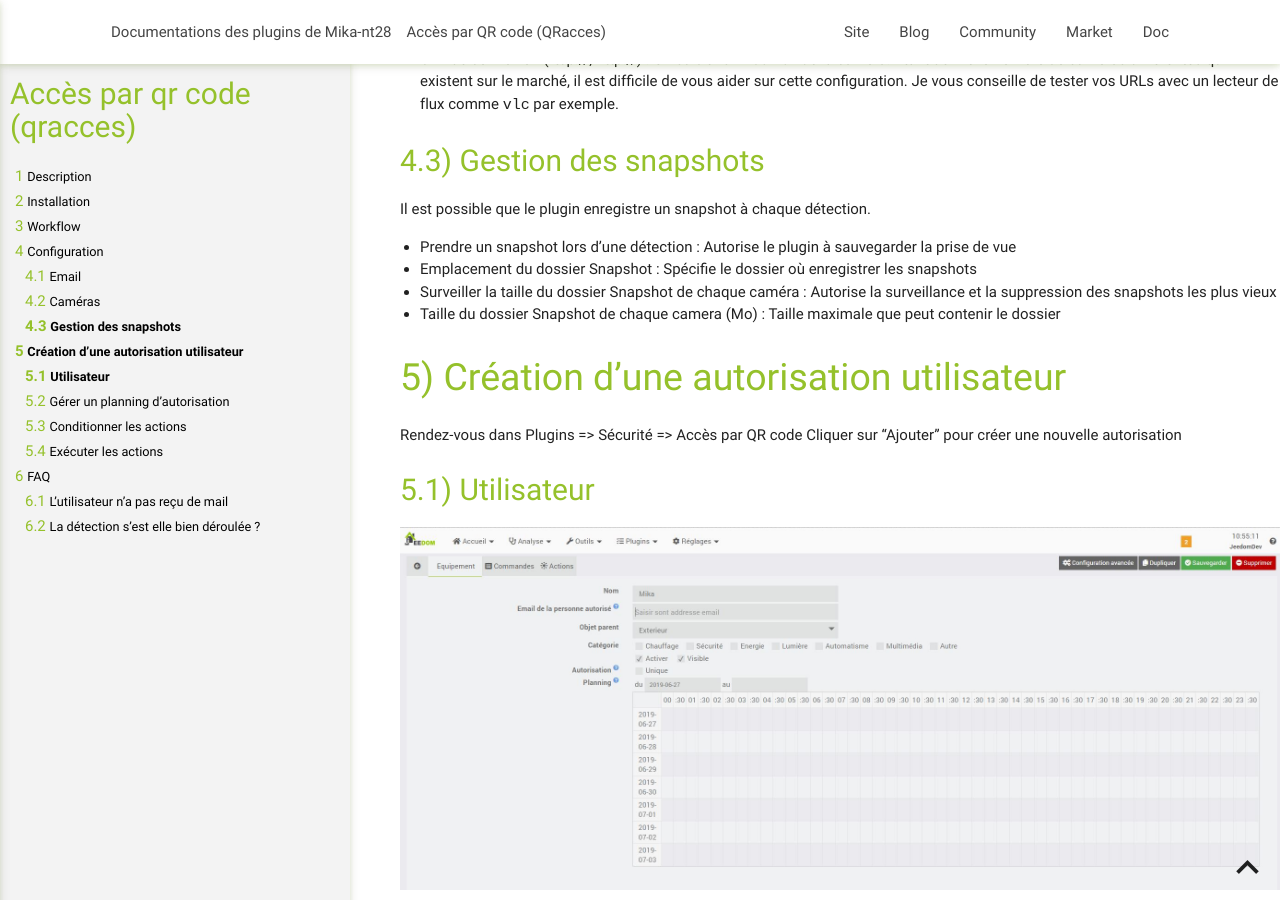
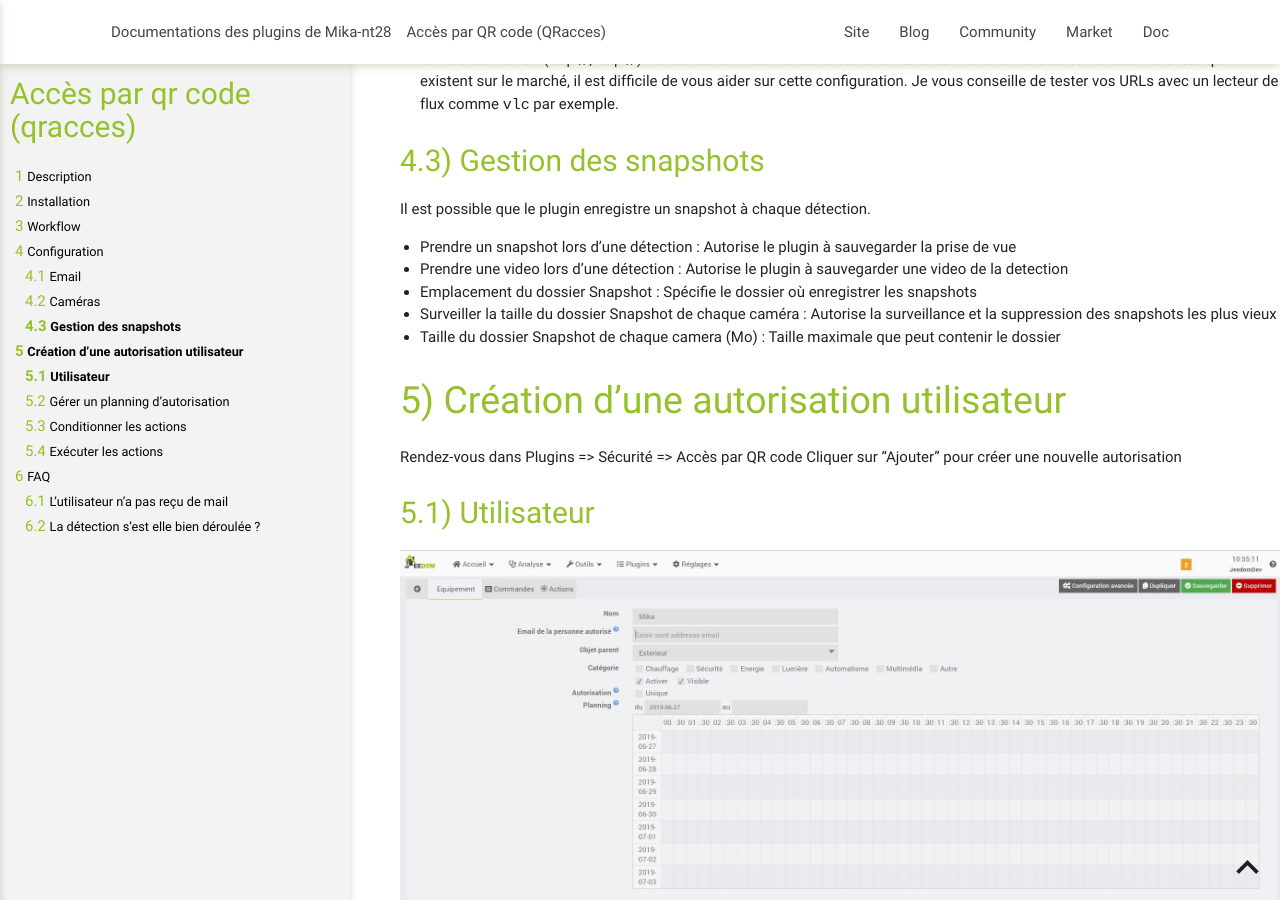
Before and after one commit to mika-nt28/Documentations, a Jekyll site: the page built from QRacces/fr_FR/index.md, in a window 1280 px wide and 900 px high, scrolled down 1461 px. Built offline with Jekyll 4.4.1, drawn with Linux system fonts in a browser that asks for light colours.

Commit message:
Update index.md

```diff
--- a/QRacces/fr_FR/index.md
+++ b/QRacces/fr_FR/index.md
@@ -63,6 +63,7 @@ Dans la partie 'Configuration des Caméras' cliquez sur 'Ajouter'
 
 Il est possible que le plugin enregistre un snapshot à chaque détection.
 * Prendre un snapshot lors d'une détection : Autorise le plugin à sauvegarder la prise de vue
+* Prendre une video lors d'une détection : Autorise le plugin à sauvegarder une video de la detection
 * Emplacement du dossier Snapshot : Spécifie le dossier où enregistrer les snapshots
 * Surveiller la taille du dossier Snapshot de chaque caméra : Autorise la surveillance et la suppression des snapshots les plus vieux
 * Taille du dossier Snapshot de chaque camera (Mo) : Taille maximale que peut contenir le dossier
```
